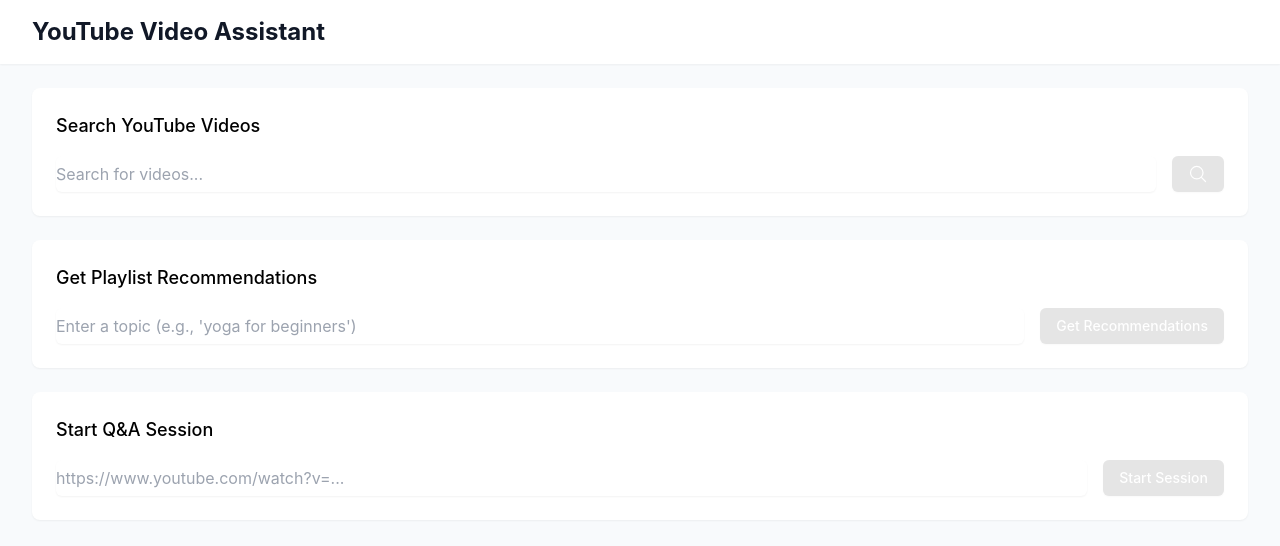
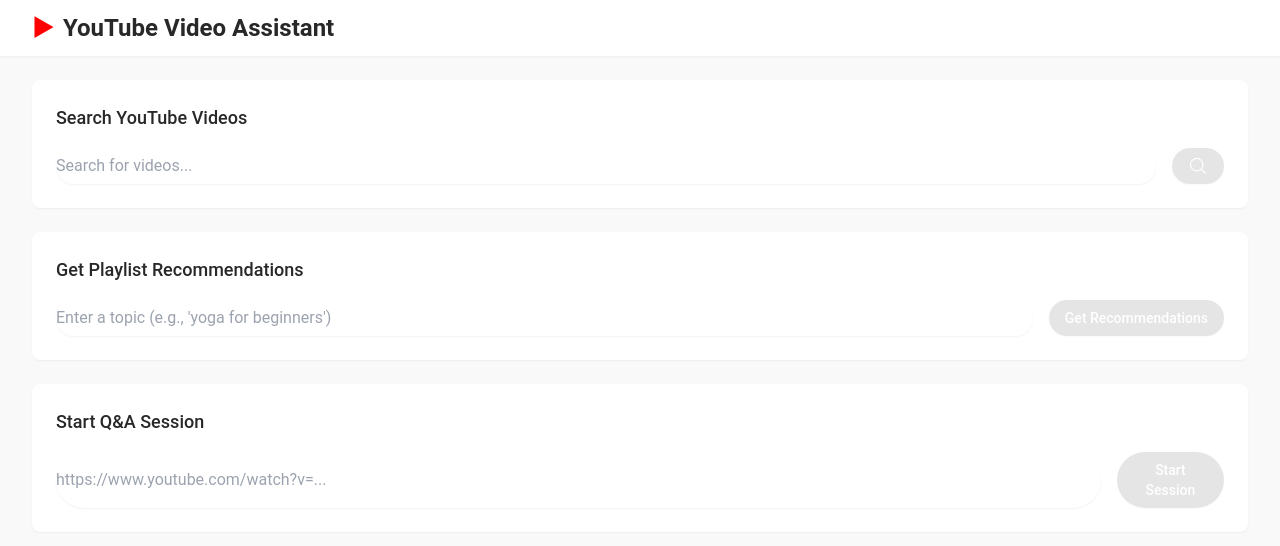
Before and after one commit to cykj40/ai-node, a React (Vite) app in the folder client/: page / in a window 1280 px wide. Shown: the top 546 px of the page. Built offline with nearby package versions, Linux system fonts and the light colour scheme.

Commit message:
getting this thing ready for vercel

```diff
--- a/client/src/App.jsx
+++ b/client/src/App.jsx
@@ -193,19 +193,21 @@ function App() {
   }
 
   return (
-    <div className="min-h-screen bg-slate-50">
-      <header className="bg-white shadow-sm">
-        <div className="max-w-7xl mx-auto px-4 py-4 sm:px-6 lg:px-8">
+    <div className="min-h-screen bg-[#f9f9f9]">
+      <header className="bg-white shadow-sm sticky top-0 z-30">
+        <div className="max-w-7xl mx-auto px-4 py-3 sm:px-6 lg:px-8">
           <div className="flex justify-between items-center">
-            <h1 className="text-2xl font-bold text-gray-900">YouTube Video Assistant</h1>
+            <h1 className="text-2xl font-bold text-[#282828] flex items-center gap-2">
+              <span className="text-[#ff0000]">▶</span> YouTube Video Assistant
+            </h1>
             <div className="flex items-center gap-4">
               {rateLimitInfo && (
-                <div className="text-sm text-gray-500">
+                <div className="text-sm text-[#606060]">
                   Remaining requests: {rateLimitInfo.remaining}/{rateLimitInfo.limit}
                 </div>
               )}
               {sessionId && (
-                <div className="text-sm text-gray-500">
+                <div className="text-sm text-[#606060]">
                   Processing chunk {currentChunk} of {totalChunks}
                 </div>
               )}
@@ -218,19 +220,19 @@ function App() {
         <div className="space-y-6">
           {/* Video Search Section */}
           <div className="bg-white shadow-sm rounded-lg p-6">
-            <h2 className="text-lg font-medium mb-4">Search YouTube Videos</h2>
+            <h2 className="text-lg font-medium mb-4 text-[#282828]">Search YouTube Videos</h2>
             <div className="flex gap-4">
               <input
                 type="text"
                 value={searchQuery}
                 onChange={(e) => setSearchQuery(e.target.value)}
                 placeholder="Search for videos..."
-                className="flex-1 rounded-md border-gray-300 shadow-sm focus:border-primary-500 focus:ring-primary-500"
+                className="yt-input"
               />
               <button
                 onClick={searchVideos}
                 disabled={isLoading || !searchQuery}
-                className="inline-flex items-center px-4 py-2 border border-transparent text-sm font-medium rounded-md shadow-sm text-white bg-primary-600 hover:bg-primary-700 focus:outline-none focus:ring-2 focus:ring-offset-2 focus:ring-primary-500 disabled:opacity-50"
+                className="yt-button"
               >
                 {isLoading ? (
                   <ArrowPathIcon className="animate-spin h-5 w-5" />
@@ -239,44 +241,40 @@ function App() {
                 )}
               </button>
               {searchResults.length > 0 && (
-                <button
-                  onClick={clearSearch}
-                  className="inline-flex items-center px-4 py-2 border border-transparent text-sm font-medium rounded-md shadow-sm text-white bg-red-600 hover:bg-red-700 focus:outline-none focus:ring-2 focus:ring-offset-2 focus:ring-red-500"
-                >
+                <button onClick={clearSearch} className="yt-button-secondary">
                   <TrashIcon className="h-5 w-5" />
                 </button>
               )}
             </div>
             {searchResults.length > 0 && (
-              <div className="mt-4 grid grid-cols-1 gap-4 sm:grid-cols-2 lg:grid-cols-3">
+              <div className="mt-6 grid grid-cols-1 gap-6 sm:grid-cols-2 lg:grid-cols-3">
                 {searchResults.map((video) => (
+                  <div key={`search-${video.id}`} className="video-card">
                     <div
-                    key={`search-${video.id}`}
-                    className="border rounded-lg p-4 hover:shadow-lg transition-shadow"
-                  >
-                    <div
-                      className="relative cursor-pointer group"
+                      className="relative cursor-pointer overflow-hidden"
                       onClick={() => handleVideoSelect(video)}
                     >
-                      <img src={video.thumbnail} alt={video.title} className="w-full rounded-lg" />
+                      <img src={video.thumbnail} alt={video.title} className="video-thumbnail" />
                       <div className="absolute inset-0 bg-black bg-opacity-0 group-hover:bg-opacity-30 flex items-center justify-center transition-opacity">
                         <PlayIcon className="h-12 w-12 text-white opacity-0 group-hover:opacity-100 transition-opacity" />
                       </div>
                     </div>
+                    <div className="p-4">
                       <h3
-                      className="mt-2 text-sm font-medium cursor-pointer hover:text-primary-600"
+                        className="video-title cursor-pointer"
                         onClick={() => handleVideoSelect(video)}
                       >
                         {video.title}
                       </h3>
-                    <p className="mt-1 text-sm text-gray-500">{video.channelTitle}</p>
+                      <p className="channel-name mt-1">{video.channelTitle}</p>
                       <button
                         onClick={() => handleVideoSelect(video)}
-                      className="mt-2 text-primary-600 hover:text-primary-700 text-sm font-medium flex items-center gap-2"
+                        className="mt-3 yt-button w-full justify-center"
                       >
-                      <PlayIcon className="h-4 w-4" />
+                        <PlayIcon className="h-4 w-4 mr-2" />
                         Select for Q&A
                       </button>
+                    </div>
                   </div>
                 ))}
               </div>
@@ -285,19 +283,21 @@ function App() {
 
           {/* Playlist Recommendations Section */}
           <div className="bg-white shadow-sm rounded-lg p-6">
-            <h2 className="text-lg font-medium mb-4">Get Playlist Recommendations</h2>
+            <h2 className="text-lg font-medium mb-4 text-[#282828]">
+              Get Playlist Recommendations
+            </h2>
             <div className="flex gap-4">
               <input
                 type="text"
                 value={playlistTopic}
                 onChange={(e) => setPlaylistTopic(e.target.value)}
                 placeholder="Enter a topic (e.g., 'yoga for beginners')"
-                className="flex-1 rounded-md border-gray-300 shadow-sm focus:border-primary-500 focus:ring-primary-500"
+                className="yt-input"
               />
               <button
                 onClick={getPlaylistRecommendations}
                 disabled={isLoading || !playlistTopic}
-                className="inline-flex items-center px-4 py-2 border border-transparent text-sm font-medium rounded-md shadow-sm text-white bg-primary-600 hover:bg-primary-700 focus:outline-none focus:ring-2 focus:ring-offset-2 focus:ring-primary-500 disabled:opacity-50"
+                className="yt-button whitespace-nowrap"
               >
                 {isLoading ? (
                   <ArrowPathIcon className="animate-spin h-5 w-5" />
@@ -306,53 +306,47 @@ function App() {
                 )}
               </button>
               {playlist && (
-                <button
-                  onClick={clearPlaylist}
-                  className="inline-flex items-center px-4 py-2 border border-transparent text-sm font-medium rounded-md shadow-sm text-white bg-red-600 hover:bg-red-700 focus:outline-none focus:ring-2 focus:ring-offset-2 focus:ring-red-500"
-                >
+                <button onClick={clearPlaylist} className="yt-button-secondary">
                   <TrashIcon className="h-5 w-5" />
                 </button>
               )}
             </div>
             {playlist && (
-              <div className="mt-4">
-                <div className="mb-4 prose">
+              <div className="mt-6">
+                <div className="mb-6 prose max-w-none">
                   <ReactMarkdown>{playlist.explanation}</ReactMarkdown>
                 </div>
-                <div className="grid grid-cols-1 gap-4 sm:grid-cols-2 lg:grid-cols-3">
+                <div className="grid grid-cols-1 gap-6 sm:grid-cols-2 lg:grid-cols-3">
                   {playlist.videos.map((video, index) => (
+                    <div key={`playlist-${video.id}-${index}`} className="video-card">
                       <div
-                      key={`playlist-${video.id}-${index}`}
-                      className="border rounded-lg p-4 hover:shadow-lg transition-shadow"
-                    >
-                      <div
-                        className="relative cursor-pointer group"
+                        className="relative cursor-pointer overflow-hidden"
                         onClick={() => handleVideoSelect(video)}
                       >
-                        <img
-                          src={video.thumbnail}
-                          alt={video.title}
-                          className="w-full rounded-lg"
-                        />
+                        <img src={video.thumbnail} alt={video.title} className="video-thumbnail" />
                         <div className="absolute inset-0 bg-black bg-opacity-0 group-hover:bg-opacity-30 flex items-center justify-center transition-opacity">
                           <PlayIcon className="h-12 w-12 text-white opacity-0 group-hover:opacity-100 transition-opacity" />
                         </div>
                       </div>
+                      <div className="p-4">
                         <h3
-                        className="mt-2 text-sm font-medium cursor-pointer hover:text-primary-600"
+                          className="video-title cursor-pointer"
                           onClick={() => handleVideoSelect(video)}
                         >
                           {video.title}
                         </h3>
-                      <p className="mt-1 text-sm text-gray-500">{video.channelTitle}</p>
-                      <p className="mt-1 text-xs text-gray-400">Search term: {video.searchTerm}</p>
+                        <p className="channel-name mt-1">{video.channelTitle}</p>
+                        <p className="mt-1 text-xs text-[#606060]">
+                          Search term: {video.searchTerm}
+                        </p>
                         <button
                           onClick={() => handleVideoSelect(video)}
-                        className="mt-2 text-primary-600 hover:text-primary-700 text-sm font-medium flex items-center gap-2"
+                          className="mt-3 yt-button w-full justify-center"
                         >
-                        <PlayIcon className="h-4 w-4" />
+                          <PlayIcon className="h-4 w-4 mr-2" />
                           Select for Q&A
                         </button>
+                      </div>
                     </div>
                   ))}
                 </div>
@@ -362,13 +356,13 @@ function App() {
 
           {/* Video Preview Modal */}
           {showVideoPreview && selectedVideo && (
-            <div className="fixed inset-0 bg-black bg-opacity-50 flex items-center justify-center z-50">
+            <div className="fixed inset-0 bg-black bg-opacity-75 flex items-center justify-center z-50">
               <div className="bg-white rounded-lg p-6 max-w-3xl w-full mx-4">
                 <div className="flex justify-between items-start mb-4">
-                  <h2 className="text-xl font-bold">{selectedVideo.title}</h2>
+                  <h2 className="text-xl font-bold text-[#282828]">{selectedVideo.title}</h2>
                   <button
                     onClick={() => setShowVideoPreview(false)}
-                    className="text-gray-500 hover:text-gray-700"
+                    className="text-[#606060] hover:text-[#282828]"
                   >
                     <XMarkIcon className="h-6 w-6" />
                   </button>
@@ -383,20 +377,17 @@ function App() {
                   ></iframe>
                 </div>
                 <div className="mb-4">
-                  <h3 className="font-medium">Description</h3>
-                  <p className="text-sm text-gray-600">{selectedVideo.description}</p>
+                  <h3 className="font-medium text-[#282828]">Description</h3>
+                  <p className="text-sm text-[#606060]">{selectedVideo.description}</p>
                 </div>
                 <div className="flex justify-end gap-4">
                   <button
                     onClick={() => setShowVideoPreview(false)}
-                    className="px-4 py-2 text-sm font-medium text-gray-700 hover:text-gray-900"
+                    className="yt-button-secondary"
                   >
                     Cancel
                   </button>
-                  <button
-                    onClick={handleStartQA}
-                    className="px-4 py-2 text-sm font-medium text-white bg-primary-600 rounded-md hover:bg-primary-700 focus:outline-none focus:ring-2 focus:ring-offset-2 focus:ring-primary-500"
-                  >
+                  <button onClick={handleStartQA} className="yt-button">
                     Start Q&A Session
                   </button>
                 </div>
@@ -407,20 +398,20 @@ function App() {
           {/* Q&A Section */}
           {!sessionId ? (
             <div className="bg-white shadow-sm rounded-lg p-6">
-              <h2 className="text-lg font-medium mb-4">Start Q&A Session</h2>
+              <h2 className="text-lg font-medium mb-4 text-[#282828]">Start Q&A Session</h2>
               <div className="flex gap-4">
                 <input
                   type="text"
                   value={videoUrl}
                   onChange={(e) => setVideoUrl(e.target.value)}
                   placeholder="https://www.youtube.com/watch?v=..."
-                  className="flex-1 rounded-md border-gray-300 shadow-sm focus:border-primary-500 focus:ring-primary-500"
+                  className="yt-input"
                   disabled={isLoading}
                 />
                 <button
                   onClick={startSession}
                   disabled={isLoading || !videoUrl}
-                  className="inline-flex items-center px-4 py-2 border border-transparent text-sm font-medium rounded-md shadow-sm text-white bg-primary-600 hover:bg-primary-700 focus:outline-none focus:ring-2 focus:ring-offset-2 focus:ring-primary-500 disabled:opacity-50 disabled:cursor-not-allowed"
+                  className="yt-button"
                 >
                   {isLoading ? <ArrowPathIcon className="animate-spin h-5 w-5" /> : 'Start Session'}
                 </button>
@@ -450,20 +441,12 @@ function App() {
                       value={inputMessage}
                       onChange={(e) => setInputMessage(e.target.value)}
                       placeholder="Type your question..."
-                      className="flex-1 rounded-md border-gray-300 shadow-sm focus:border-primary-500 focus:ring-primary-500"
+                      className="yt-input"
                     />
-                    <button
-                      type="submit"
-                      disabled={!inputMessage.trim()}
-                      className="inline-flex items-center px-4 py-2 border border-transparent text-sm font-medium rounded-md shadow-sm text-white bg-primary-600 hover:bg-primary-700 focus:outline-none focus:ring-2 focus:ring-offset-2 focus:ring-primary-500 disabled:opacity-50"
-                    >
+                    <button type="submit" disabled={!inputMessage.trim()} className="yt-button">
                       <PaperAirplaneIcon className="h-5 w-5" />
                     </button>
-                    <button
-                      onClick={resetSession}
-                      type="button"
-                      className="inline-flex items-center px-4 py-2 border border-transparent text-sm font-medium rounded-md shadow-sm text-white bg-red-600 hover:bg-red-700 focus:outline-none focus:ring-2 focus:ring-offset-2 focus:ring-red-500"
-                    >
+                    <button onClick={resetSession} type="button" className="yt-button-secondary">
                       <XMarkIcon className="h-5 w-5" />
                     </button>
                   </form>
--- a/client/src/index.css
+++ b/client/src/index.css
@@ -3,17 +3,19 @@
 @tailwind utilities;
 
 :root {
-  --primary-color: #0ea5e9;
-  --secondary-color: #64748b;
-  --background-color: #f8fafc;
-  --text-color: #1e293b;
-  font-family: Inter, system-ui, Avenir, Helvetica, Arial, sans-serif;
+  --youtube-red: #ff0000;
+  --youtube-dark-red: #cc0000;
+  --youtube-black: #282828;
+  --youtube-white: #ffffff;
+  --youtube-light-gray: #f8f8f8;
+  --youtube-gray: #606060;
+  font-family: 'Roboto', system-ui, -apple-system, sans-serif;
   line-height: 1.5;
   font-weight: 400;
 }
 
 body {
-  @apply bg-slate-50;
+  @apply bg-[#f9f9f9];
   margin: 0;
   min-width: 320px;
   min-height: 100vh;
@@ -28,44 +30,79 @@ body {
 }
 
 .message.user {
-  @apply bg-primary-100 text-primary-900 ml-auto;
+  @apply bg-[#f8f8f8] text-[#282828] ml-auto border border-gray-200;
 }
 
 .message.assistant {
-  @apply bg-white text-gray-800;
+  @apply bg-white text-[#282828] border border-gray-200;
 }
 
 .message.system {
-  @apply bg-green-50 text-green-800 mx-auto max-w-2xl;
+  @apply bg-[#f1f1f1] text-[#282828] mx-auto max-w-2xl border border-gray-200;
 }
 
 .message.error {
-  @apply bg-red-50 text-red-800 mx-auto max-w-2xl;
+  @apply bg-red-50 text-red-800 mx-auto max-w-2xl border border-red-100;
+}
+
+/* YouTube-style buttons */
+.yt-button {
+  @apply inline-flex items-center px-4 py-2 border border-transparent text-sm font-medium rounded-full shadow-sm text-white bg-[#ff0000] hover:bg-[#cc0000] focus:outline-none focus:ring-2 focus:ring-offset-2 focus:ring-[#ff0000] disabled:opacity-50 transition-colors duration-200;
+}
+
+.yt-button-secondary {
+  @apply inline-flex items-center px-4 py-2 border border-gray-300 text-sm font-medium rounded-full shadow-sm text-[#606060] bg-white hover:bg-gray-50 focus:outline-none focus:ring-2 focus:ring-offset-2 focus:ring-gray-200 disabled:opacity-50 transition-colors duration-200;
+}
+
+/* YouTube-style inputs */
+.yt-input {
+  @apply block w-full rounded-full border-gray-300 shadow-sm focus:border-[#ff0000] focus:ring focus:ring-[#ff0000] focus:ring-opacity-50 transition-colors duration-200;
+}
+
+/* YouTube-style cards */
+.video-card {
+  @apply bg-white rounded-lg overflow-hidden hover:shadow-lg transition-all duration-200;
+}
+
+.video-card:hover .video-thumbnail {
+  @apply transform scale-105;
+}
+
+.video-thumbnail {
+  @apply transition-transform duration-200 w-full aspect-video object-cover;
+}
+
+.video-title {
+  @apply font-medium text-[#282828] line-clamp-2 hover:text-[#ff0000] transition-colors duration-200;
+}
+
+.channel-name {
+  @apply text-sm text-[#606060] hover:text-[#282828] transition-colors duration-200;
 }
 
 /* Markdown Styles */
 .message h1 {
-  @apply text-2xl font-bold mb-4;
+  @apply text-2xl font-bold mb-4 text-[#282828];
 }
 
 .message h2 {
-  @apply text-xl font-bold mb-3;
+  @apply text-xl font-bold mb-3 text-[#282828];
 }
 
 .message h3 {
-  @apply text-lg font-bold mb-2;
+  @apply text-lg font-bold mb-2 text-[#282828];
 }
 
 .message p {
-  @apply mb-4;
+  @apply mb-4 text-[#282828];
 }
 
 .message ul {
-  @apply list-disc pl-5 mb-4;
+  @apply list-disc pl-5 mb-4 text-[#282828];
 }
 
 .message ol {
-  @apply list-decimal pl-5 mb-4;
+  @apply list-decimal pl-5 mb-4 text-[#282828];
 }
 
 .message table {
@@ -73,7 +110,7 @@ body {
 }
 
 .message th {
-  @apply bg-gray-50 text-left p-2 border border-gray-200;
+  @apply bg-[#f8f8f8] text-left p-2 border border-gray-200;
 }
 
 .message td {
@@ -81,15 +118,15 @@ body {
 }
 
 .message code {
-  @apply bg-gray-50 px-1 py-0.5 rounded text-sm font-mono;
+  @apply bg-[#f8f8f8] px-1 py-0.5 rounded text-sm font-mono;
 }
 
 .message pre {
-  @apply bg-gray-50 p-4 rounded-lg overflow-x-auto mb-4;
+  @apply bg-[#f8f8f8] p-4 rounded-lg overflow-x-auto mb-4;
 }
 
 .message blockquote {
-  @apply border-l-4 border-gray-200 pl-4 italic my-4;
+  @apply border-l-4 border-[#ff0000] pl-4 italic my-4 text-[#606060];
 }
 
 /* Aspect Ratio Container */
--- a/client/vite.config.js
+++ b/client/vite.config.js
@@ -1,14 +1,16 @@
 import { defineConfig } from 'vite'
 import react from '@vitejs/plugin-react'
 
+// https://vitejs.dev/config/
 export default defineConfig({
     plugins: [react()],
     server: {
         port: 5173,
         proxy: {
             '/api': {
-                target: 'http://localhost:3001',
+                target: process.env.VITE_API_URL || 'http://localhost:3001',
                 changeOrigin: true,
+                secure: false,
             },
         },
     },
--- a/package.json
+++ b/package.json
@@ -8,7 +8,8 @@
     "start": "node server.js",
     "client": "cd client && npm run dev",
     "dev": "concurrently \"npm start\" \"npm run client\"",
-    "build": "cd client && npm run build"
+    "build": "cd client && npm install && npm run build",
+    "vercel-build": "cd client && npm install && npm run build"
   },
   "keywords": [],
   "author": "",
@@ -22,7 +23,7 @@
     "cors": "^2.8.5",
     "dotenv": "^16.4.5",
     "express": "^4.18.2",
-    "googleapis": "^144.0.0",
+    "googleapis": "^133.0.0",
     "langchain": "^0.2.12",
     "openai": "^4.54.0",
     "pdf-parse": "^1.1.1",
```
Also changed, not shown: 2 other files (tests, documents, lock files or other folders). Lines whose indentation alone changed are shown as unchanged.
